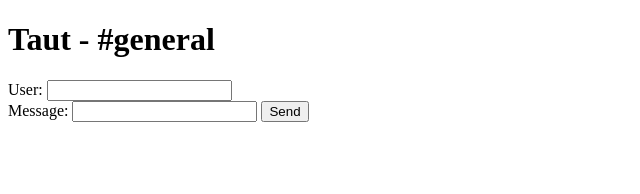
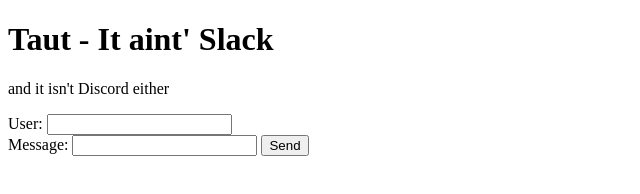
Before and after one commit to llapresi/taut, a website: page static/index.html in a window 1280 px wide. Shown: the whole page, without its empty margins (0-640 px from the left). Drawn offline with Linux system fonts and the light colour scheme; no server answers.

Commit message:
"fixed" header

```diff
--- a/static/index.html
+++ b/static/index.html
@@ -5,7 +5,8 @@
         <script src="bundle.js"></script>
     </head>
     <body>
-        <h1>Taut - #general</h1>
+        <h1>Taut - It aint' Slack</h1>
+        <p>and it isn't Discord either</p>
         <section id="channel-select"></section>
         <div id="messages"></div>
         <form id="messageForm" action="/messageTest" method="post">
```
